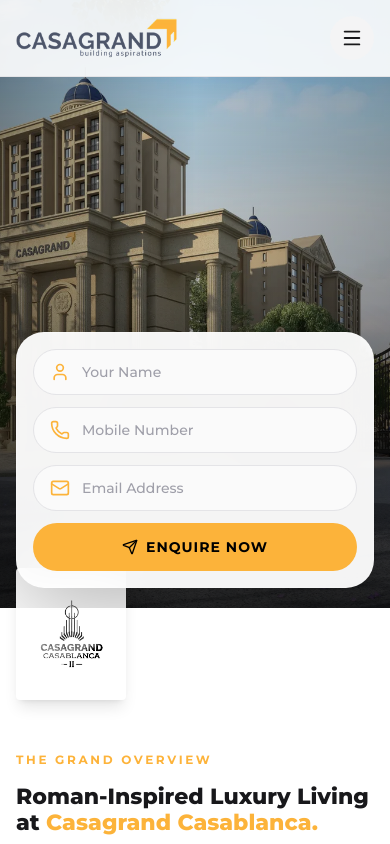
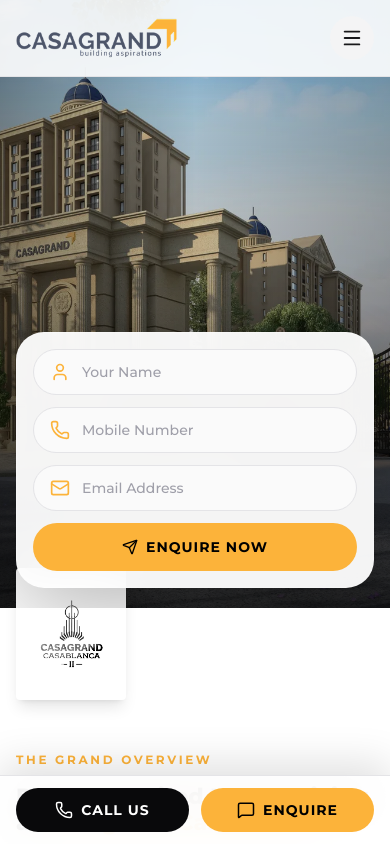
Before and after one commit to harshrao26/Casagrand---3, a Next.js app: page / in a window 390 px wide. Shown: the top 844 px of the page. Built offline with nearby package versions, Linux system fonts and the light colour scheme.

Commit message:
add MobileActions component to root layout and apply font styling to html tag

```diff
--- a/app/layout.js
+++ b/app/layout.js
@@ -1,6 +1,6 @@
 import { Montserrat } from "next/font/google";
 import "./globals.css";
-
+import MobileActions from "@/components/MobileActions";
 import { LeadFormProvider } from "@/components/LeadFormContext";
 
 const montserrat = Montserrat({
@@ -8,6 +8,8 @@
   subsets: ["latin"],
   weight: ["300", "400", "500", "600", "700", "800"],
 });
+
+
 
 export const metadata = {
   title: "Casagrand Casablanca | Dubai Lifestyle Homes in Kogilu, North Bangalore",
@@ -27,11 +29,12 @@
   return (
     <html
       lang="en"
-     >
+      className={`${montserrat.variable} h-full antialiased`}
+    >
       <body className="min-h-full flex flex-col font-montserrat">
         <LeadFormProvider>
           {children}
-
+          <MobileActions isHome={true} />
         </LeadFormProvider>
       </body>
     </html>
```
